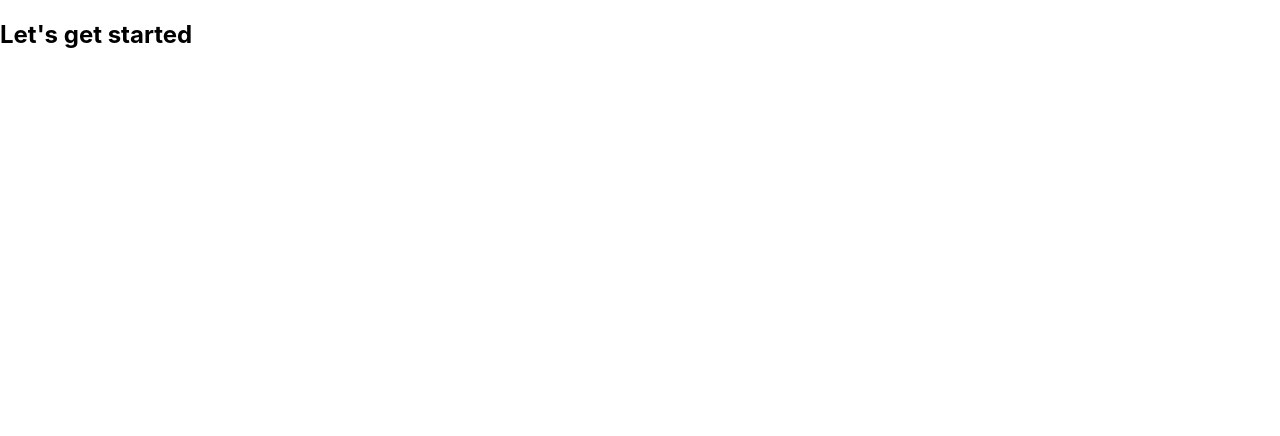
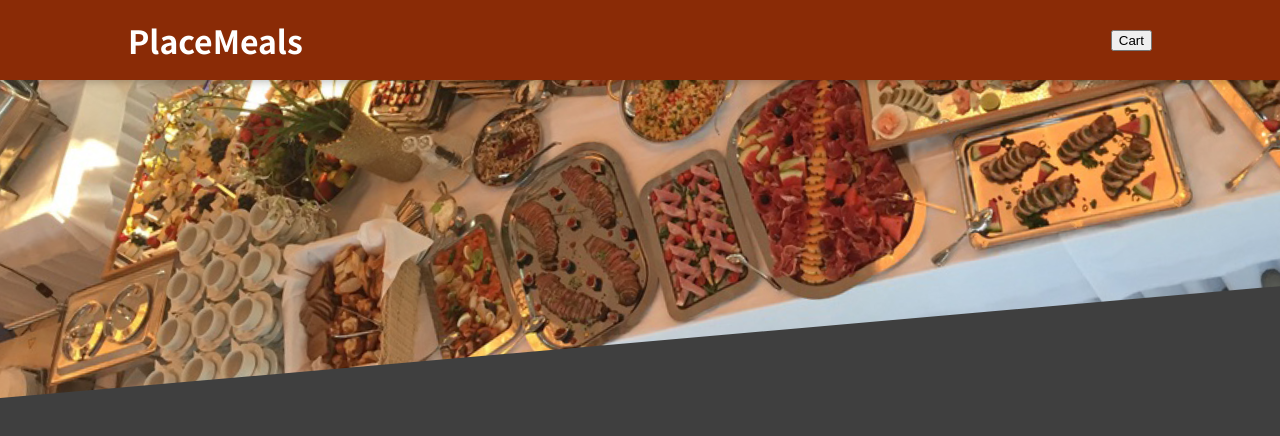
Before and after one commit to Isrealsix/food-odering-app, a React (Create React App) app: page / in a window 1280 px wide. Shown: the top 436 px of the page. Built offline with nearby package versions, Linux system fonts and the light colour scheme.

Commit message:
mounted the header component

```diff
--- a/src/App.js
+++ b/src/App.js
@@ -1,10 +1,13 @@
+import { Fragment } from 'react';
+import Header from './components/Layout/Header';
+
 import './App.css';
 
 function App() {
 	return (
-		<div>
-			<h2>Let's get started</h2>
-		</div>
+		<Fragment>
+			<Header />
+		</Fragment>
 	);
 }
 
--- /dev/null
+++ b/src/components/Layout/Header.js
@@ -0,0 +1,20 @@
+import React from 'react';
+import classes from './Header.module.css';
+import mealsImage from '../assets/meals.jpg';
+
+const Header = props => {
+	return (
+		<React.Fragment>
+			<header className={classes.header}>
+				<h1>PlaceMeals</h1>
+				<button>Cart</button>
+			</header>
+
+			<div className={classes['main-image']}>
+				<img src={mealsImage} alt="A table full of food" />
+			</div>
+		</React.Fragment>
+	);
+};
+
+export default Header;
--- /dev/null
+++ b/src/components/Layout/Header.module.css
@@ -0,0 +1,29 @@
+.header {
+    position: fixed;
+    top: 0;
+    left: 0;
+    width: 100%;
+    height: 5rem;
+    background-color: #8a2b06;
+    color: white;
+    display: flex;
+    justify-content: space-between;
+    align-items: center;
+    padding: 0 10%;
+    box-shadow: 0 2px 8px rgba(0, 0, 0, 0.25);
+    z-index: 10;
+}
+
+.main-image {
+    width: 100%;
+    height: 25rem;
+    z-index: 0;
+    overflow: hidden;
+}
+
+.main-image img {
+    width: 110%;
+    height: 100%;
+    object-fit: cover;
+    transform: rotateZ(-5deg) translateY(-4rem) translateX(-1rem);
+}
--- a/src/index.css
+++ b/src/index.css
@@ -1,13 +1,14 @@
+@import url('https://fonts.googleapis.com/css2?family=Noto+Sans+JP:wght@400;700&display=swap');
+
+* {
+  box-sizing: border-box;
+}
+
+html {
+  font-family: 'Noto Sans JP', sans-serif;
+}
+
 body {
   margin: 0;
-  font-family: -apple-system, BlinkMacSystemFont, 'Segoe UI', 'Roboto', 'Oxygen',
-    'Ubuntu', 'Cantarell', 'Fira Sans', 'Droid Sans', 'Helvetica Neue',
-    sans-serif;
-  -webkit-font-smoothing: antialiased;
-  -moz-osx-font-smoothing: grayscale;
+  background-color: #3f3f3f;
 }
-
-code {
-  font-family: source-code-pro, Menlo, Monaco, Consolas, 'Courier New',
-    monospace;
-}
```
Also changed, not shown: src/components/assets/meals.jpg (added).
